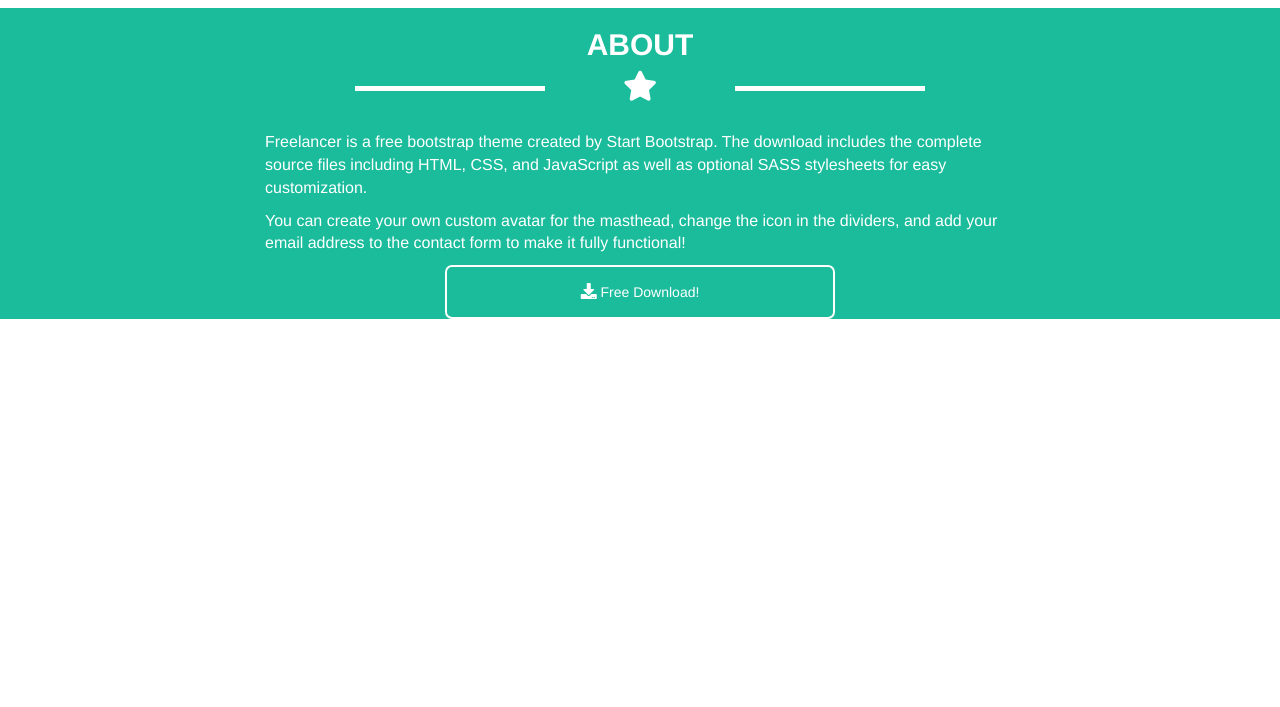
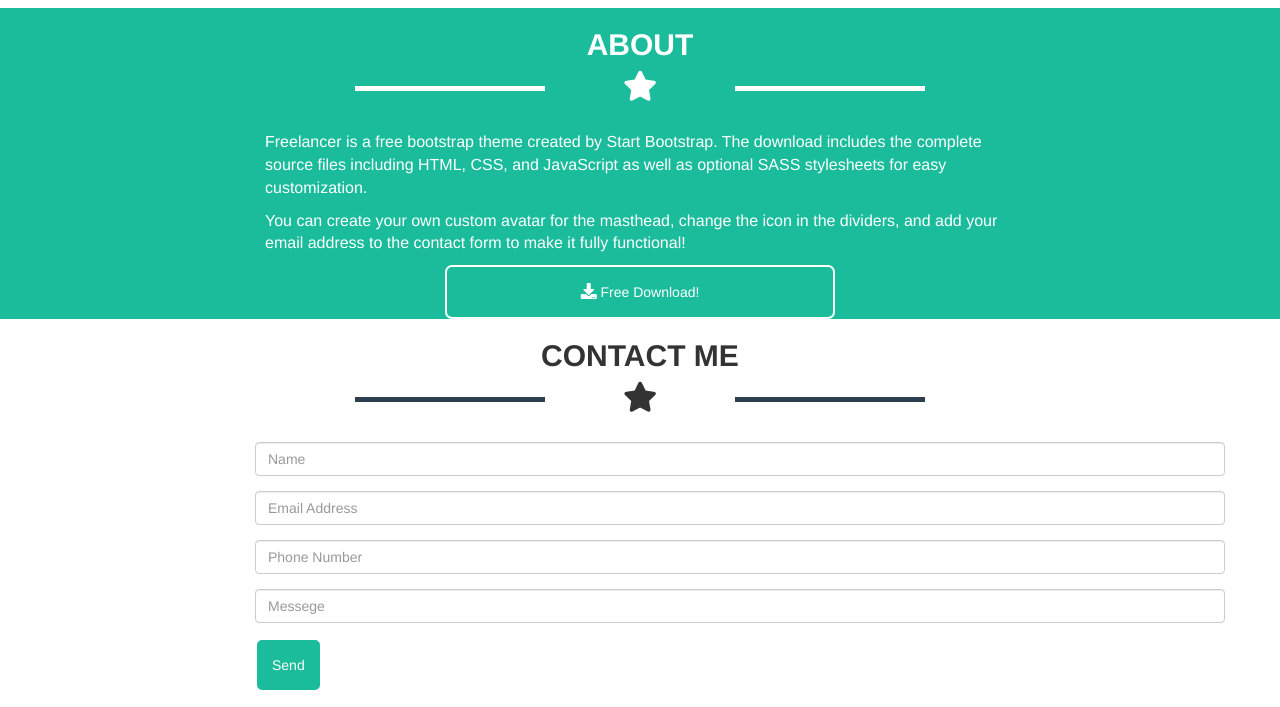
Before and after one commit to MGF2/html-css-bootstrap-freelancer, a plain HTML site: page index.html in a window 1280 px wide. Shown: the part 1450-2157 px from the top of the page. Before the commit the page ends 1769 px from the top, so only its background shows below. Drawn offline with nearby package versions, Linux system fonts and the light colour scheme.

Commit message:
form. navbar has to be redone :'(

```diff
--- a/css/style.css
+++ b/css/style.css
@@ -125,3 +125,11 @@ section button {
 section button i{
  font-size: 16px;
 }
+
+section .row button {
+  padding: 15px;
+  color: white;
+  background-color: #1abc9c;
+  border: 2px solid white;
+  border-radius: 7px;
+}
--- a/index.html
+++ b/index.html
@@ -92,7 +92,49 @@
     </section>
     <section class="container-fluid bgsecw">
       <div class="container">
+        <div class="row">
+          <h2 class="col-xs-12 text-uppercase text-center">contact me</h2>
+          <div class="col-xs-12 starbox text-center">
+            <div class="col-xs-2 col-xs-offset-3 blue-line">
 
+            </div>
+            <i class="col-xs-2 fas fa-star"></i>
+            <div class="col-xs-2 blue-line">
+
+            </div>
+          </div>
+          <form class="form-horizontal">
+            <div class="form-group">
+              <label for="inputName" class="col-sm-2 control-label"></label>
+                <div class="col-sm-10">
+                  <input type="name" class="form-control" id="inputName" placeholder="Name">
+                </div>
+             </div>
+             <div class="form-group">
+               <label for="inputEmail" class="col-sm-2 control-label"></label>
+                 <div class="col-sm-10">
+                   <input type="email" class="form-control" id="inputEmail" placeholder="Email Address">
+                 </div>
+             </div>
+             <div class="form-group">
+               <label for="inputPhone" class="col-sm-2 control-label"></label>
+                 <div class="col-sm-10">
+                  <input type="phone" class="form-control" id="inputPhone" placeholder="Phone Number">
+                 </div>
+             </div>
+             <div class="form-group">
+               <label for="inputMessege" class="col-sm-2 control-label"></label>
+                 <div class="col-sm-10">
+                   <input type="messege" class="form-control" id="inputMessege" placeholder="Messege">
+                 </div>
+             </div>
+             <div class="form-group">
+               <div class="col-sm-offset-2 col-sm-10">
+                 <button type="send" class="btn btn-default">Send</button>
+               </div>
+             </div>
+        </form>
+        </div>
       </div>
     </section>
   </main>
```
